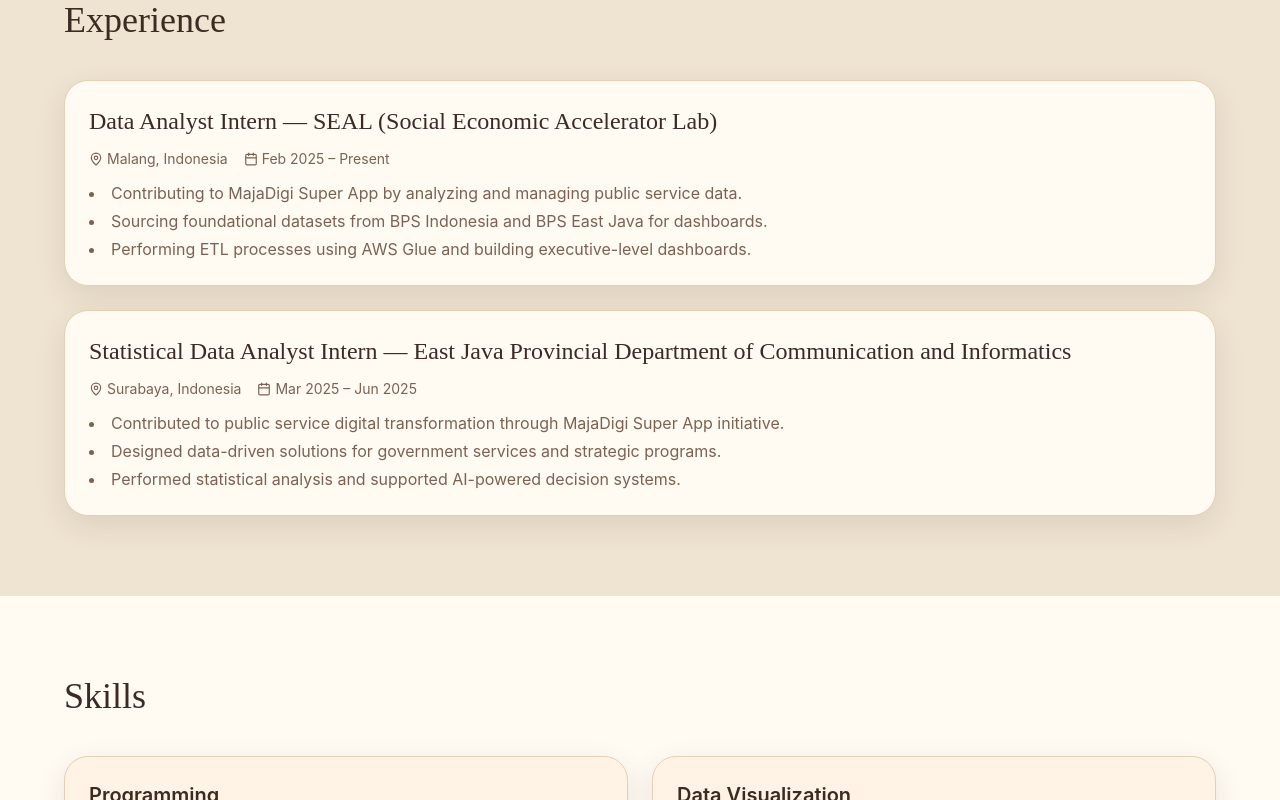
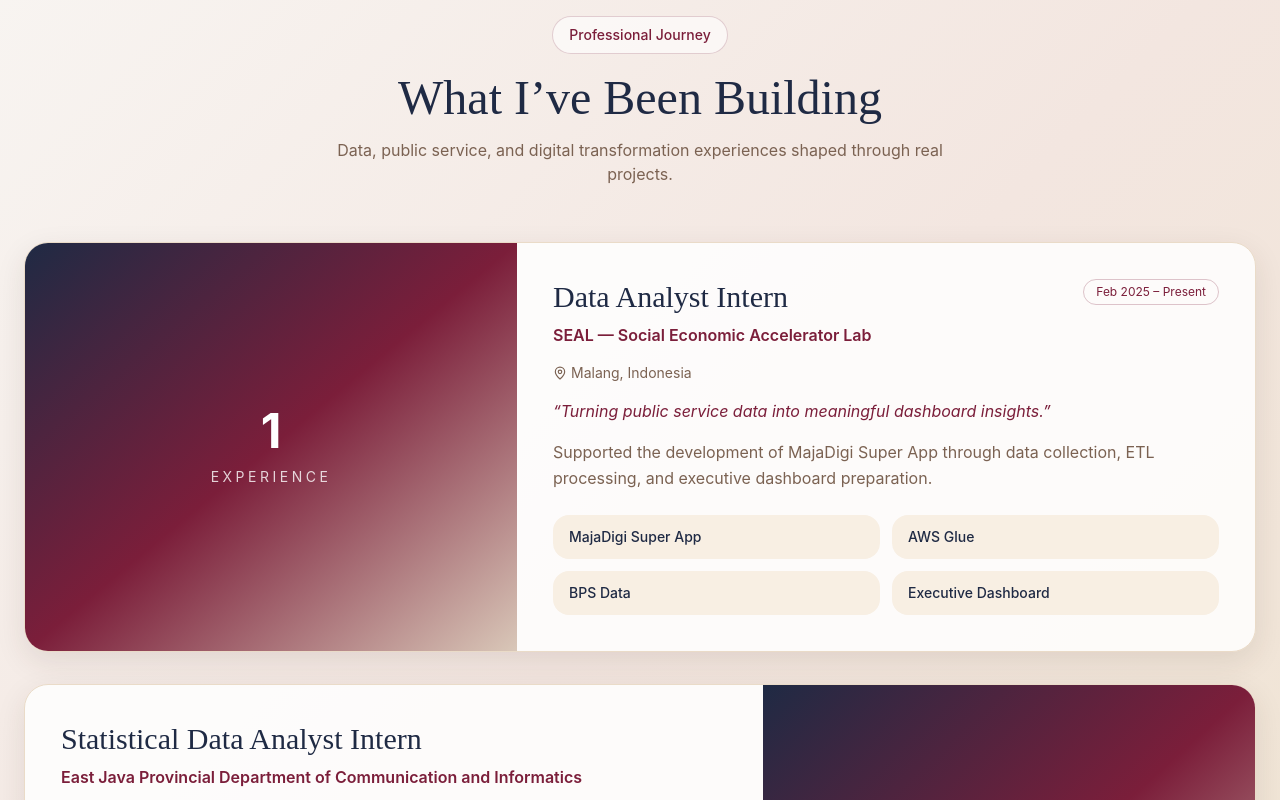
Before and after one commit to Dianayuww/college, a React (Vite) app: page / in a window 1280 px wide. Shown: the part 5800-6600 px from the top of the page. Built offline with nearby package versions, Linux system fonts and the light colour scheme.

Commit message:
Refactor experience entries with IDs and details
Updated experience entries to include IDs, refined titles, and added company names. Enhanced descriptions and vibes for clarity.

```diff
--- a/src/App.jsx
+++ b/src/App.jsx
@@ -83,24 +83,26 @@ const dataProjects = [
 
 const experiences = [
   {
-    title: 'Data Analyst Intern — SEAL (Social Economic Accelerator Lab)',
+    id: 1,
+    title: 'Data Analyst Intern',
+    company: 'SEAL — Social Economic Accelerator Lab',
     location: 'Malang, Indonesia',
     period: 'Feb 2025 – Present',
-    points: [
-      'Contributing to MajaDigi Super App by analyzing and managing public service data.',
-      'Sourcing foundational datasets from BPS Indonesia and BPS East Java for dashboards.',
-      'Performing ETL processes using AWS Glue and building executive-level dashboards.',
-    ],
+    vibe: 'Turning public service data into meaningful dashboard insights.',
+    description:
+      'Supported the development of MajaDigi Super App through data collection, ETL processing, and executive dashboard preparation.',
+    highlights: ['MajaDigi Super App', 'AWS Glue', 'BPS Data', 'Executive Dashboard'],
   },
   {
-    title: 'Statistical Data Analyst Intern — East Java Provincial Department of Communication and Informatics',
+    id: 2,
+    title: 'Statistical Data Analyst Intern',
+    company: 'East Java Provincial Department of Communication and Informatics',
     location: 'Surabaya, Indonesia',
     period: 'Mar 2025 – Jun 2025',
-    points: [
-      'Contributed to public service digital transformation through MajaDigi Super App initiative.',
-      'Designed data-driven solutions for government services and strategic programs.',
-      'Performed statistical analysis and supported AI-powered decision systems.',
-    ],
+    vibe: 'Using data to support digital transformation in public services.',
+    description:
+      'Contributed to statistical analysis and data-driven solutions for government digital service improvement.',
+    highlights: ['Public Service Data', 'Statistical Analysis', 'Digital Policy', 'AI-Powered System'],
   },
 ]
 
@@ -435,12 +437,88 @@ export default function App() {
   </div>
 </section>
 
-        <section className="px-6 py-20" id="experience">
-          <div className="mx-auto max-w-6xl">
-            <h2 className="font-serif text-4xl mb-10">Experience</h2>
-            <div className="space-y-6">{experiences.map((exp) => <motion.article {...fadeUp} key={exp.title} className="scrapbook-card bg-[#fffaf2] p-6"><h3 className="font-serif text-2xl mb-3">{exp.title}</h3><div className="mb-3 flex flex-wrap gap-4 text-sm text-mediumBrown"><span className="inline-flex items-center gap-1"><MapPin size={14}/>{exp.location}</span><span className="inline-flex items-center gap-1"><Calendar size={14}/>{exp.period}</span></div><ul className="list-disc list-inside text-mediumBrown space-y-1">{exp.points.map((pt) => <li key={pt}>{pt}</li>)}</ul></motion.article>)}</div>
+        <section className="px-6 py-24 bg-gradient-to-br from-[#f8f5f2] via-[#f3e6e0] to-[#efe4d1]" id="experience">
+  <div className="mx-auto max-w-7xl">
+    <div className="mb-14 text-center">
+      <span className="inline-flex rounded-full border border-[#7b1e3a]/20 bg-white/60 px-4 py-2 text-sm font-medium text-[#7b1e3a]">
+        Professional Journey
+      </span>
+
+      <h2 className="mt-5 font-serif text-4xl md:text-5xl text-[#1f2a44]">
+        What I’ve Been Building
+      </h2>
+
+      <p className="mx-auto mt-4 max-w-2xl text-mediumBrown">
+        Data, public service, and digital transformation experiences shaped through real projects.
+      </p>
+    </div>
+
+    <div className="space-y-8">
+      {experiences.map((exp, index) => (
+        <motion.article
+          {...fadeUp}
+          key={exp.id}
+          className="overflow-hidden rounded-3xl border border-[#eadbc8] bg-white/85 shadow-soft transition hover:-translate-y-1 hover:shadow-xl"
+        >
+          <div className={`grid gap-0 md:grid-cols-5 ${index % 2 === 1 ? 'md:[&>*:first-child]:order-2' : ''}`}>
+            <div className="flex min-h-[260px] items-center justify-center bg-gradient-to-br from-[#1f2a44] via-[#7b1e3a] to-[#d9c7b8] p-8 text-white md:col-span-2">
+              <div className="text-center">
+                <p className="text-5xl font-bold">{index + 1}</p>
+                <p className="mt-3 text-sm uppercase tracking-[0.25em] text-white/80">
+                  Experience
+                </p>
+              </div>
+            </div>
+
+            <div className="p-7 md:col-span-3 md:p-9">
+              <div className="mb-4 flex flex-wrap items-start justify-between gap-3">
+                <div>
+                  <h3 className="font-serif text-2xl md:text-3xl text-[#1f2a44]">
+                    {exp.title}
+                  </h3>
+
+                  <p className="mt-2 font-semibold text-[#7b1e3a]">
+                    {exp.company}
+                  </p>
+                </div>
+
+                <span className="rounded-full border border-[#7b1e3a]/25 px-3 py-1 text-xs text-[#7b1e3a]">
+                  {exp.period}
+                </span>
+              </div>
+
+              <div className="mb-4 flex flex-wrap gap-4 text-sm text-mediumBrown">
+                <span className="inline-flex items-center gap-1">
+                  <MapPin size={14} />
+                  {exp.location}
+                </span>
+              </div>
+
+              <p className="mb-4 italic text-[#7b1e3a]">
+                “{exp.vibe}”
+              </p>
+
+              <p className="leading-relaxed text-mediumBrown">
+                {exp.description}
+              </p>
+
+              <div className="mt-6 grid gap-3 sm:grid-cols-2">
+                {exp.highlights.map((item) => (
+                  <div
+                    key={item}
+                    className="rounded-2xl bg-[#f8efe3] px-4 py-3 text-sm font-medium text-[#1f2a44]"
+                  >
+                    {item}
+                  </div>
+                ))}
+              </div>
+            </div>
           </div>
-        </section>
+        </motion.article>
+      ))}
+    </div>
+  </div>
+</section>
 
         <section id="skills" className="px-6 py-20 bg-[#fffaf2]">
           <div className="mx-auto max-w-6xl"><h2 className="font-serif text-4xl mb-10">Skills</h2><div className="grid md:grid-cols-2 gap-6">{Object.entries(skillGroups).map(([g, items]) => <motion.div {...fadeUp} key={g} className="scrapbook-card bg-[#fff3e5] p-6"><h3 className="font-semibold text-xl mb-4">{g}</h3><div className="flex flex-wrap gap-2">{items.map((i) => <Pill key={i}>{i}</Pill>)}</div></motion.div>)}</div></div>
```
